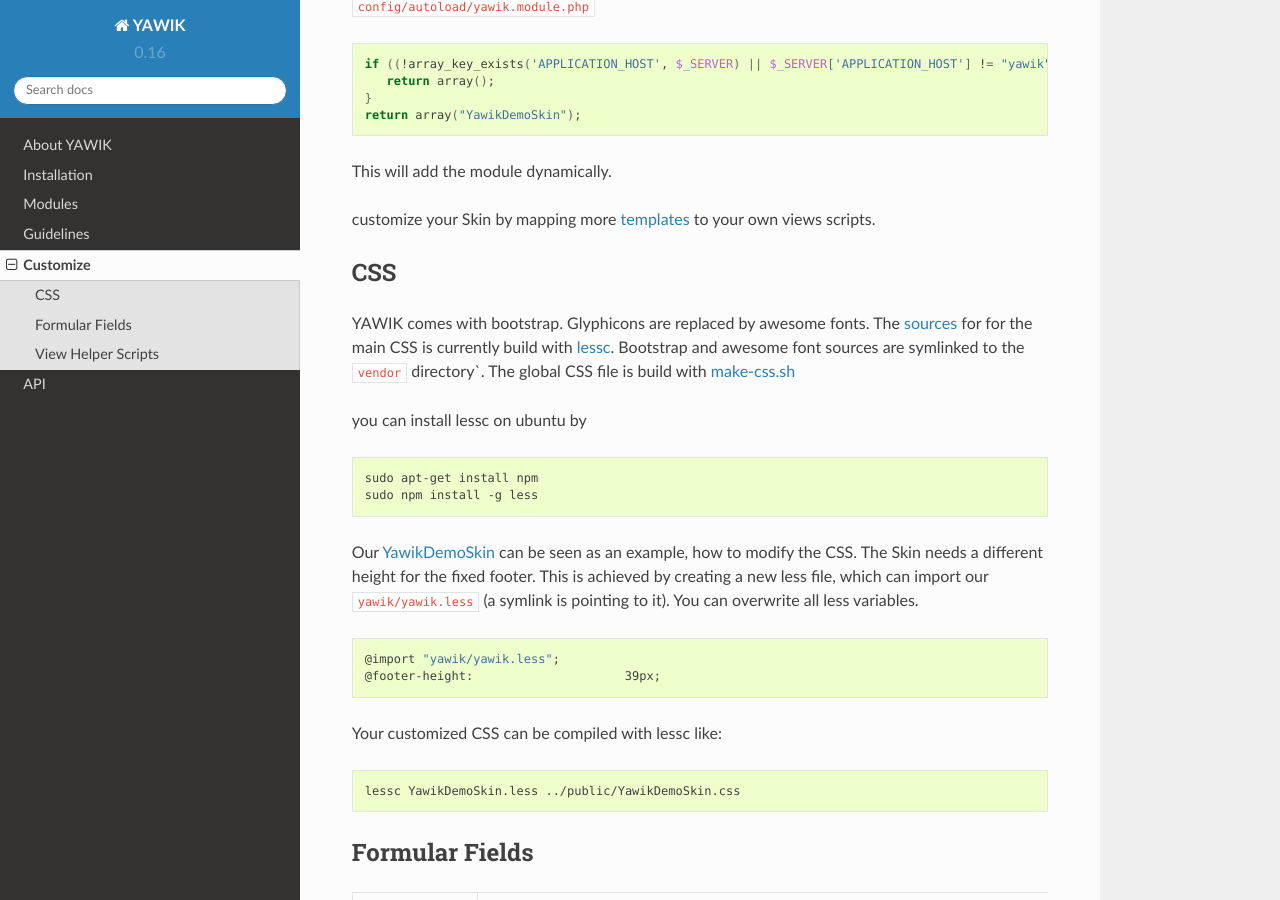
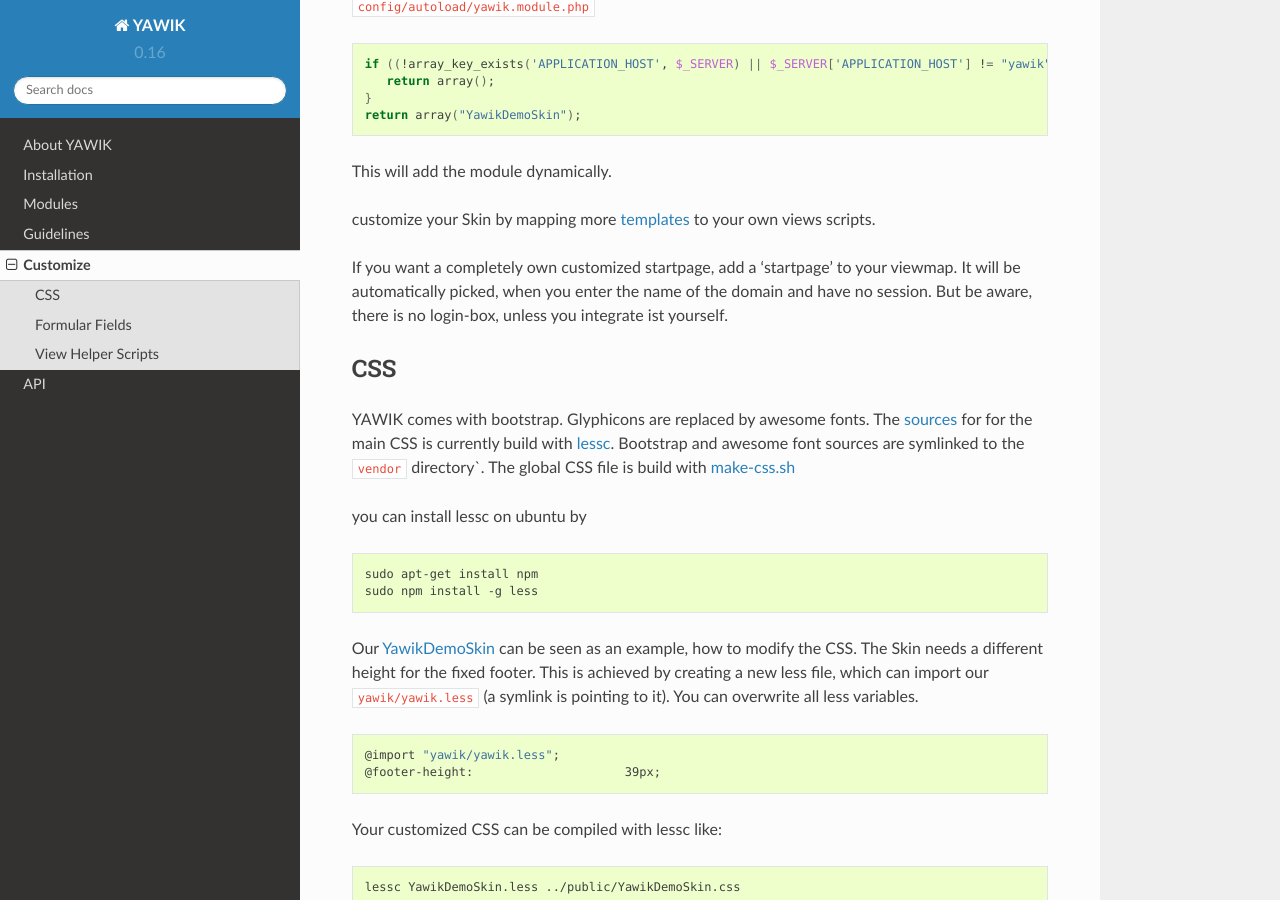
Before and after one commit to cross-solution/YawikDocs, a Sphinx documentation site: the page built from source/customize.rst, in a window 1280 px wide and 900 px high, scrolled down 680 px. Built offline with Sphinx 7.4.7 and the Read the Docs theme 2.0.0, drawn with Linux system fonts in a browser that asks for light colours; comment, search, counter and statistics services are not loaded.

Commit message:
adds startpage in template maps

```diff
--- a/source/customize.rst
+++ b/source/customize.rst
@@ -44,6 +44,9 @@ This will add the module dynamically.
 .. _YawikDemoSkin: https://github.com/cbleek/YawikDemoSkin
 
 customize your Skin by mapping more :ref:`templates <templates>` to your own views scripts.
+
+If you want a completely own customized startpage, add a 'startpage' to your viewmap. It will be automatically picked, when you enter the name of the domain and have no session.
+But be aware, there is no login-box, unless you integrate ist yourself.
 
 
 CSS
```
